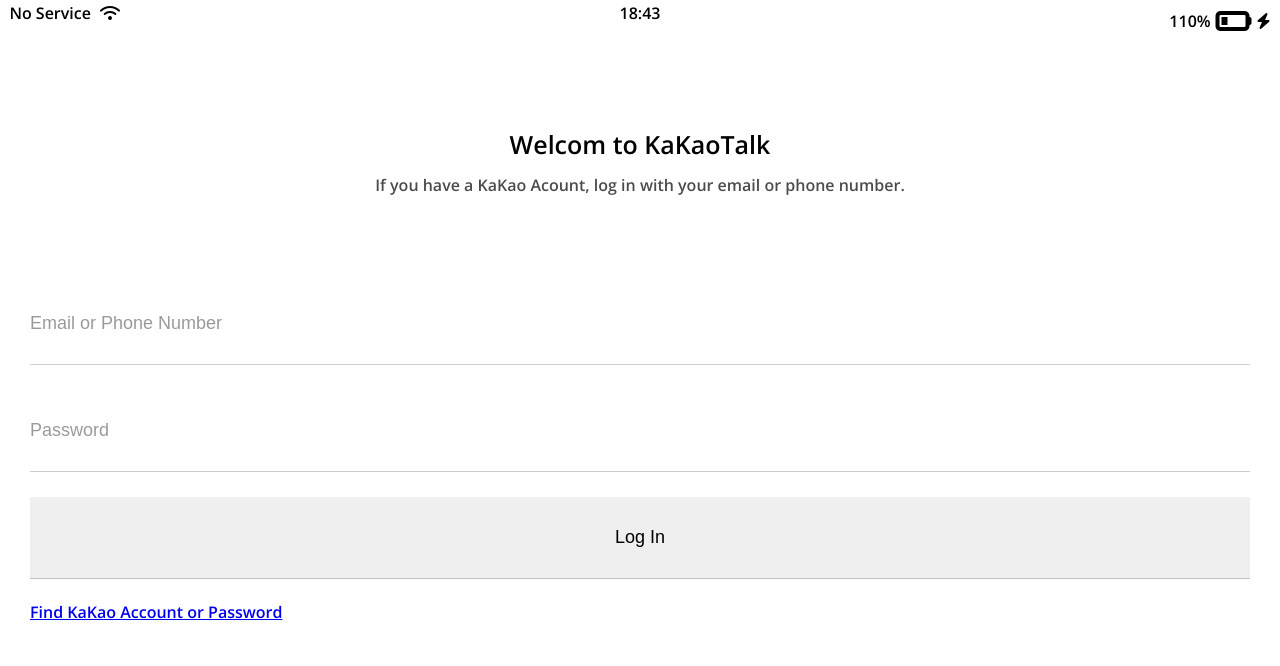
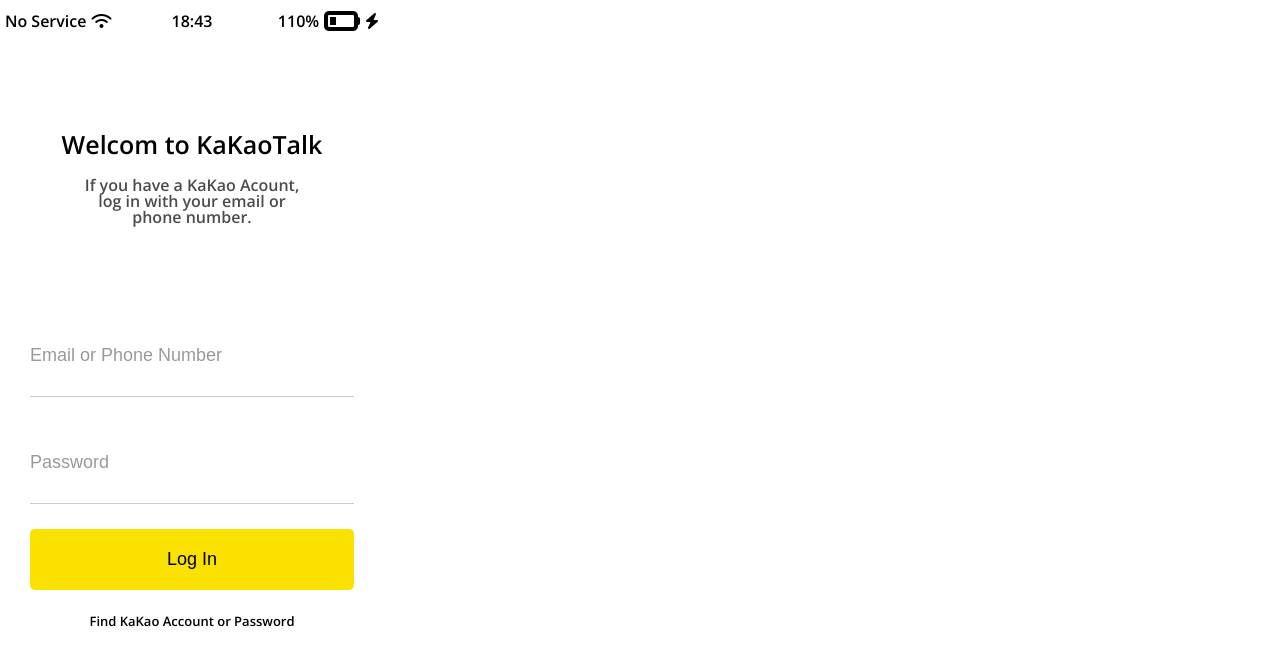
Before and after one commit to jiji-hoon96/kokoa-clone-2022, a plain HTML site: page index.html in a window 1280 px wide. Drawn offline with nearby package versions, Linux system fonts and the light colour scheme.

Commit message:
second screenshot summit

```diff
--- a/css/status-bar.css
+++ b/css/status-bar.css
@@ -1,29 +1,34 @@
 .status-bar {
-    display:flex;
+  display: flex;
   justify-content: center;
-    padding:5px 3px;
+  padding: 5px 3px;
 }
 
-.status-bar__column{
-    width:33%;
+.status-bar__column {
+  width: 33%;
 }
 
-.status-bar__column:nth-child(2){
+.status-bar__column:first-child {
+  display: flex;
+  align-items: center;
+}
+
+.status-bar__column:nth-child(2) {
   display: flex;
   justify-content: center;
+  align-items: center;
 }
 
-.status-bar__column:last-child{
+.status-bar__column:last-child {
   display: flex;
   justify-content: flex-end;
   align-items: center;
 }
 
-
-.status-bar__column:first-child span{
+.status-bar__column:first-child span {
   margin-right: 5px;
 }
 
-.status-bar__column .fa-battery-quarter{
-    margin:0px 5px;
+.status-bar__column .fa-battery-quarter {
+  margin: 0px 5px;
 }
--- a/css/styles.css
+++ b/css/styles.css
@@ -1,12 +1,13 @@
-@import url('https://fonts.googleapis.com/css2?family=Open+Sans:ital,wght@0,600;1,400&display=swap');
-@import 'reset.css';
-@import 'status-bar.css';
+@import url("https://fonts.googleapis.com/css2?family=Open+Sans:ital,wght@0,600;1,400&display=swap");
+@import "reset.css";
+@import "status-bar.css";
 @import "variable.css";
-body{
-    font-family: 'Open Sans', sans-serif;
+body {
+  font-family: "Open Sans", sans-serif;
+  width: 30%;
 }
 
-.welcome-header{
+.welcome-header {
   margin: 90px 0px;
   text-align: center;
   display: flex;
@@ -15,35 +16,52 @@ body{
   font-weight: 600;
 }
 
-.welcome-header__title{
+.welcome-header__title {
   margin-bottom: 20px;
-    font-size:25px;
+  font-size: 25px;
 }
 
-.welcome-header__text{
-    width:60%;
+.welcome-header__text {
+  width: 60%;
   opacity: 0.7;
 }
 
 #login-form {
   display: flex;
   flex-direction: column;
-    margin:0px 30px
+  margin: 0px 30px;
 }
 
 #login-form input {
-    padding:30px 0px;
+  padding: 30px 0px;
   border: none;
-    font-size:18px;
-    border-bottom: 1px solid rgba(0,0,0,0.2);
+  font-size: 18px;
   margin-bottom: 25px;
+}
+
+#login-form input:not([type="submit"]) {
+  border-bottom: 1px solid rgba(0, 0, 0, 0.2);
   transition: border-color 0.3s ease-in-out;
 }
 
-#login-form input::placeholder{
-    color: rgba(0,0,0,0.4);
+#login-form input::placeholder {
+  color: rgba(0, 0, 0, 0.4);
 }
 
-#login-form input:focus{
+#login-form input:focus {
   border-color: var(--yellow);
 }
+
+#login-form input[type="submit"] {
+  background-color: var(--yellow);
+  cursor: pointer;
+  padding: 20px 0px;
+  border-radius: 5px;
+}
+
+#login-form a {
+  text-align: center;
+  text-decoration: none;
+  color: inherit;
+  font-size: 13px;
+}
```
Lines whose indentation alone changed are shown as unchanged.
